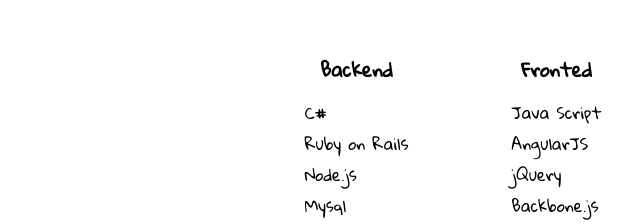
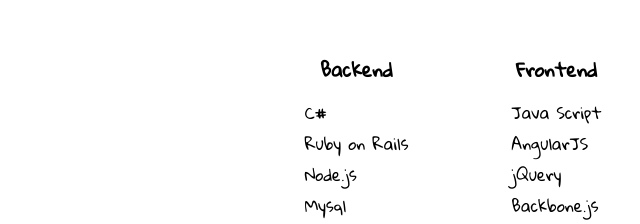
Before and after one commit to daguiheso/Portafolio, a plain HTML site: page templates/index.html in a window 1280 px wide. Shown: the part 374-598 px from the top of the page, 48-688 px from the left. Drawn offline with nearby package versions, Linux system fonts and the light colour scheme; a web font is replaced by a local one.

Commit message:
Change frontend

```diff
--- a/templates/index.html
+++ b/templates/index.html
@@ -53,7 +53,7 @@
 				</div>
 
 				<div class="Profile-columFronted Profile-colum">
-				<h3 class="Profile-title">Fronted</h3>
+				<h3 class="Profile-title">Frontend</h3>
 				<ul class="Profile-list">
 					<ol class="Profile-item">Java Script</ol>
 					<ol class="Profile-item">AngularJS</ol>
```
